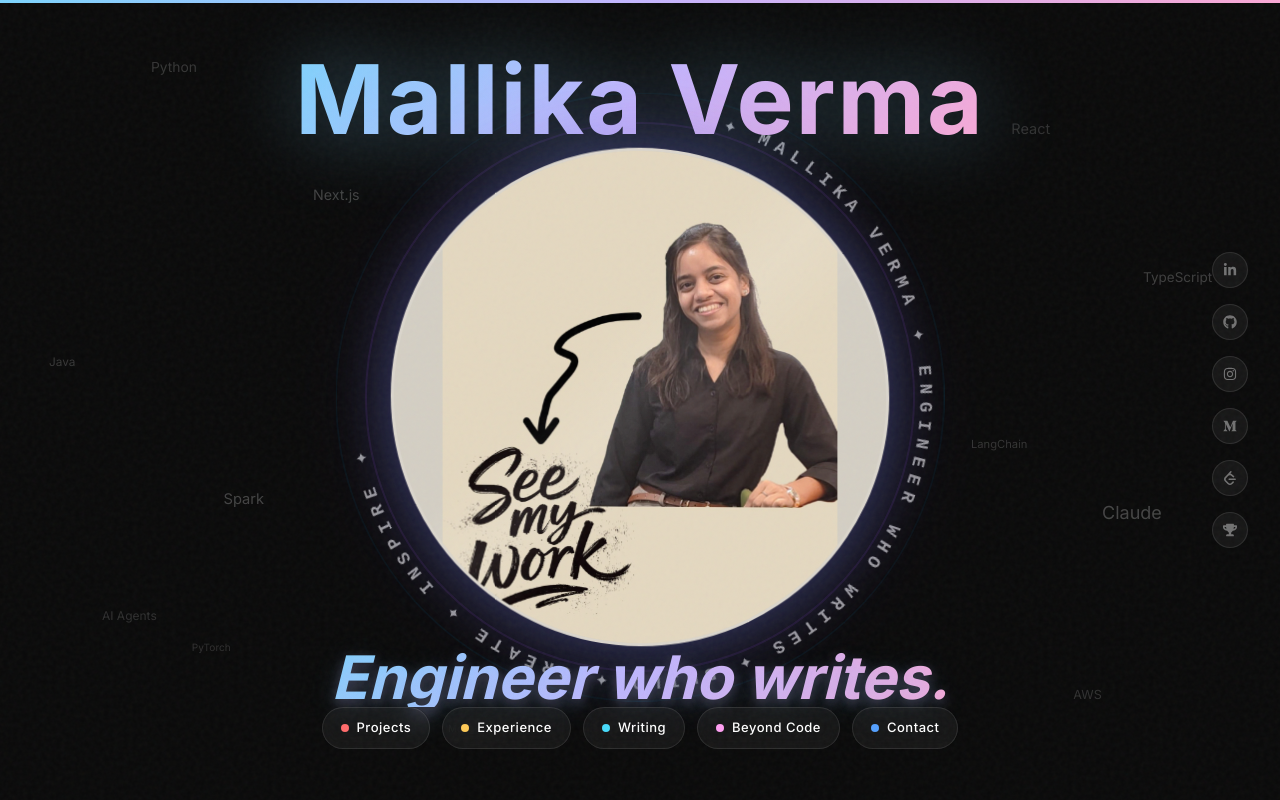
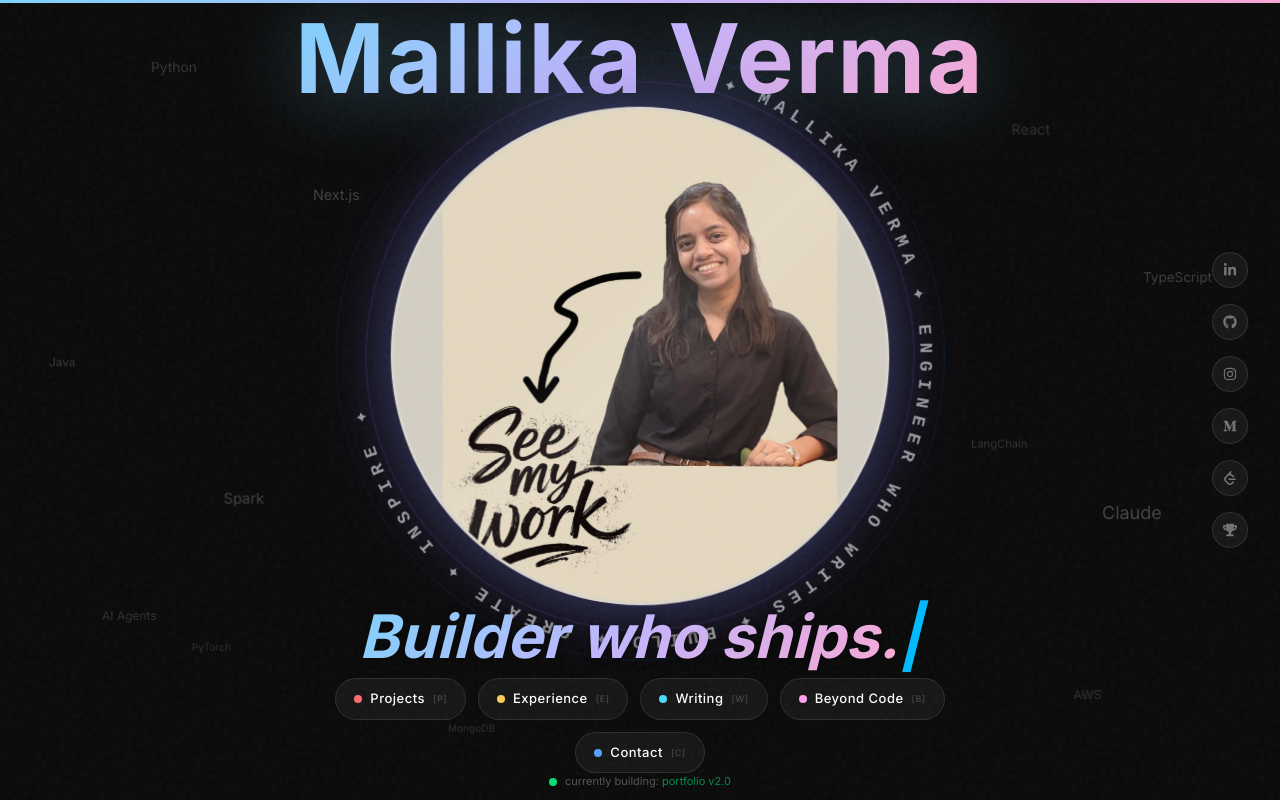
Before and after one commit to Mallika-coder/my-portfolio, a Next.js app: page / in a window 1280 px wide. Shown: the top 800 px of the page. Built offline with nearby package versions, Linux system fonts and the light colour scheme; a web font is replaced by a local one.

Commit message:
Interactive skills with tooltips, typewriter tagline, status line, keyboard shortcuts

```diff
--- a/src/app/page.tsx
+++ b/src/app/page.tsx
@@ -71,6 +71,39 @@ export default function Home() {
     initLenis();
   }, []);
 
+  useEffect(() => {
+    const handleKeyPress = (e: KeyboardEvent) => {
+      const routes: Record<string, string> = { p: "/projects", e: "/experience", w: "/writing", b: "/beyond", c: "/contact" };
+      const route = routes[e.key.toLowerCase()];
+      if (route && !e.ctrlKey && !e.metaKey && !e.altKey) {
+        window.location.href = route;
+      }
+    };
+    window.addEventListener("keypress", handleKeyPress);
+    return () => window.removeEventListener("keypress", handleKeyPress);
+  }, []);
+
+  const [taglineIndex, setTaglineIndex] = useState(0);
+  const [taglineText, setTaglineText] = useState("");
+  const [isDeleting, setIsDeleting] = useState(false);
+  const taglines = ["Engineer who writes.", "Builder who ships.", "Still just getting started."];
+
+  useEffect(() => {
+    const current = taglines[taglineIndex];
+    let timeout: NodeJS.Timeout;
+    if (!isDeleting && taglineText === current) {
+      timeout = setTimeout(() => setIsDeleting(true), 2500);
+    } else if (isDeleting && taglineText === "") {
+      setIsDeleting(false);
+      setTaglineIndex((prev) => (prev + 1) % taglines.length);
+    } else {
+      timeout = setTimeout(() => {
+        setTaglineText(isDeleting ? current.slice(0, taglineText.length - 1) : current.slice(0, taglineText.length + 1));
+      }, isDeleting ? 30 : 60);
+    }
+    return () => clearTimeout(timeout);
+  }, [taglineText, isDeleting, taglineIndex]);
+
   return (
     <>
       <LoadingScreen />
@@ -101,25 +134,28 @@ export default function Home() {
           {/* Floating skills in background */}
           <div className="absolute inset-0 pointer-events-none z-[1]">
             {[
-              { text: "Python", top: "8%", left: "12%", delay: "0s", size: "text-xs" },
-              { text: "React", top: "15%", right: "18%", delay: "0.5s", size: "text-sm" },
-              { text: "AI Agents", bottom: "22%", left: "8%", delay: "1s", size: "text-xs" },
-              { text: "AWS", bottom: "12%", right: "14%", delay: "1.5s", size: "text-xs" },
-              { text: "Java", top: "45%", left: "4%", delay: "2s", size: "text-[10px]" },
-              { text: "TypeScript", top: "35%", right: "6%", delay: "2.5s", size: "text-[10px]" },
-              { text: "Spark", bottom: "35%", left: "18%", delay: "3s", size: "text-[10px]" },
-              { text: "Claude", top: "65%", right: "10%", delay: "3.5s", size: "text-xs" },
-              { text: "PyTorch", top: "80%", left: "15%", delay: "1.2s", size: "text-[10px]" },
-              { text: "Next.js", top: "25%", left: "25%", delay: "2.8s", size: "text-[10px]" },
-              { text: "MongoDB", bottom: "8%", left: "35%", delay: "0.8s", size: "text-[10px]" },
-              { text: "LangChain", top: "55%", right: "20%", delay: "1.8s", size: "text-[10px]" },
+              { text: "Python", top: "8%", left: "12%", delay: "0s", size: "text-xs", tip: "ML pipelines & automation" },
+              { text: "React", top: "15%", right: "18%", delay: "0.5s", size: "text-sm", tip: "Frontend & portfolio" },
+              { text: "AI Agents", bottom: "22%", left: "8%", delay: "1s", size: "text-xs", tip: "AgentZ @ Amazon" },
+              { text: "AWS", bottom: "12%", right: "14%", delay: "1.5s", size: "text-xs", tip: "S3, Lambda, EMR, CDK" },
+              { text: "Java", top: "45%", left: "4%", delay: "2s", size: "text-[10px]", tip: "First CR shipped" },
+              { text: "TypeScript", top: "35%", right: "6%", delay: "2.5s", size: "text-[10px]", tip: "CDK infrastructure" },
+              { text: "Spark", bottom: "35%", left: "18%", delay: "3s", size: "text-[10px]", tip: "Distributed pipelines @ Amazon" },
+              { text: "Claude", top: "65%", right: "10%", delay: "3.5s", size: "text-xs", tip: "AI agent backbone" },
+              { text: "PyTorch", top: "80%", left: "15%", delay: "1.2s", size: "text-[10px]", tip: "MindGuard BERT model" },
+              { text: "Next.js", top: "25%", left: "25%", delay: "2.8s", size: "text-[10px]", tip: "This portfolio" },
+              { text: "MongoDB", bottom: "8%", left: "35%", delay: "0.8s", size: "text-[10px]", tip: "CureCue backend" },
+              { text: "LangChain", top: "55%", right: "20%", delay: "1.8s", size: "text-[10px]", tip: "RAG pipelines" },
             ].map((skill, i) => (
               <div
                 key={i}
-                className={`absolute ${skill.size} text-white/30 font-[var(--font-mono)] animate-[particle-float_5s_ease-in-out_infinite]`}
+                className={`absolute ${skill.size} text-white/30 font-[var(--font-mono)] animate-[particle-float_5s_ease-in-out_infinite] hover:text-white/70 hover:drop-shadow-[0_0_8px_rgba(196,181,253,0.5)] transition-all duration-300 cursor-default group pointer-events-auto`}
                 style={{ top: skill.top, left: skill.left, right: skill.right, bottom: skill.bottom, animationDelay: skill.delay } as React.CSSProperties}
               >
                 {skill.text}
+                <span className="absolute -bottom-6 left-1/2 -translate-x-1/2 px-2 py-1 bg-white/10 backdrop-blur-sm rounded text-[8px] text-white/50 whitespace-nowrap opacity-0 group-hover:opacity-100 transition-opacity duration-200 pointer-events-none">
+                  {skill.tip}
+                </span>
               </div>
             ))}
           </div>
@@ -173,22 +209,18 @@ export default function Home() {
             </Link>
           </motion.div>
 
-          {/* "Engineer who writes." — 3D effect, biggest tagline */}
-          <motion.p
-            className="text-3xl md:text-5xl lg:text-6xl font-[var(--font-playfair)] font-bold italic mb-10 z-20 text-center"
+          {/* Typewriter tagline */}
+          <motion.div
+            className="text-3xl md:text-5xl lg:text-6xl font-[var(--font-playfair)] font-bold italic mb-10 z-20 text-center h-[1.2em]"
             initial={{ opacity: 0, y: 20 }}
             animate={{ opacity: 1, y: 0 }}
             transition={{ delay: 2.2, duration: 0.8 }}
-            style={{
-              background: "linear-gradient(135deg, #7dd3fc, #c4b5fd, #f9a8d4)",
-              WebkitBackgroundClip: "text",
-              WebkitTextFillColor: "transparent",
-              textShadow: "0 4px 12px rgba(196,181,253,0.3), 0 8px 30px rgba(125,211,252,0.2)",
-              filter: "drop-shadow(0 2px 4px rgba(0,0,0,0.5))",
-            }}
           >
-            Engineer who writes.
-          </motion.p>
+            <span style={{ background: "linear-gradient(135deg, #7dd3fc, #c4b5fd, #f9a8d4)", WebkitBackgroundClip: "text", WebkitTextFillColor: "transparent", filter: "drop-shadow(0 2px 4px rgba(0,0,0,0.5))" }}>
+              {taglineText}
+            </span>
+            <span className="text-sky-400 animate-pulse">|</span>
+          </motion.div>
 
           {/* Navigation bubbles */}
           <motion.div
@@ -198,11 +230,11 @@ export default function Home() {
             transition={{ delay: 2.8, duration: 0.8 }}
           >
             {[
-              { label: "Projects", href: "/projects", color: "#ff6b6b" },
-              { label: "Experience", href: "/experience", color: "#feca57" },
-              { label: "Writing", href: "/writing", color: "#48dbfb" },
-              { label: "Beyond Code", href: "/beyond", color: "#ff9ff3" },
-              { label: "Contact", href: "/contact", color: "#54a0ff" },
+              { label: "Projects", href: "/projects", color: "#ff6b6b", key: "P" },
+              { label: "Experience", href: "/experience", color: "#feca57", key: "E" },
+              { label: "Writing", href: "/writing", color: "#48dbfb", key: "W" },
+              { label: "Beyond Code", href: "/beyond", color: "#ff9ff3", key: "B" },
+              { label: "Contact", href: "/contact", color: "#54a0ff", key: "C" },
             ].map((item) => (
               <Link
                 key={item.label}
@@ -211,8 +243,22 @@ export default function Home() {
               >
                 <span className="w-2 h-2 rounded-full" style={{ background: item.color }} />
                 {item.label}
+                <span className="text-[9px] text-white/20 ml-1 hidden md:inline">[{item.key}]</span>
               </Link>
             ))}
+          </motion.div>
+
+          {/* Currently building status */}
+          <motion.div
+            className="mt-8 z-20 flex items-center gap-2"
+            initial={{ opacity: 0 }}
+            animate={{ opacity: 1 }}
+            transition={{ delay: 3.2 }}
+          >
+            <span className="w-2 h-2 rounded-full bg-green-400 animate-pulse" />
+            <span className="text-[11px] font-[var(--font-mono)] text-white/30">
+              currently building: <span className="text-green-400/60">portfolio v2.0</span>
+            </span>
           </motion.div>
         </section>
 
```
